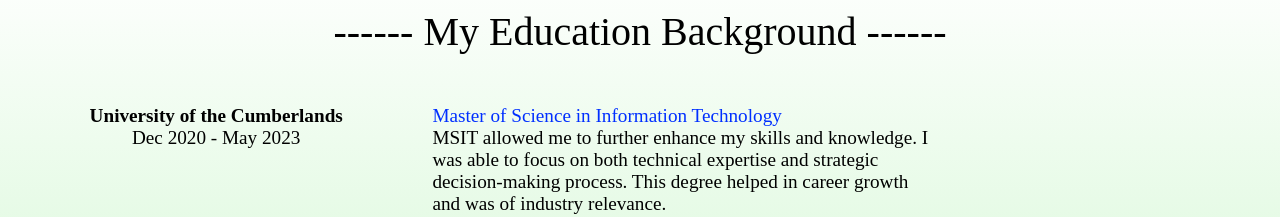
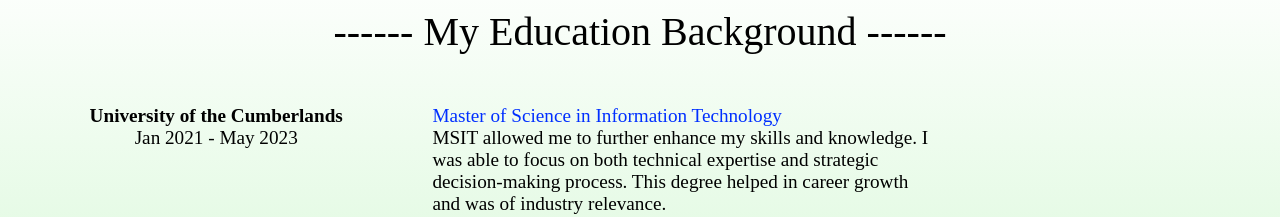
Before and after one commit to gyawalib0799/WebPage, a React (Create React App) app: page / in a window 1280 px wide. Shown: the part 1000-1217 px from the top of the page. Built offline with nearby package versions, Linux system fonts and the light colour scheme.

Commit message:
cumb timeline

```diff
--- a/src/components/pages/education/MyEducation.js
+++ b/src/components/pages/education/MyEducation.js
@@ -6,7 +6,7 @@ export default class MyEducation extends Component {
         const listOfData=[
             {
                 university: 'University of the Cumberlands',
-                timeFrame: 'Dec 2020 - May 2023',
+                timeFrame: 'Jan 2021 - May 2023',
                 major: 'Master  of Science in Information  Technology',
                 des: `MSIT allowed me to further  enhance my skills and knowledge.
                 I was able to focus on both technical expertise and strategic decision-making process.
```
